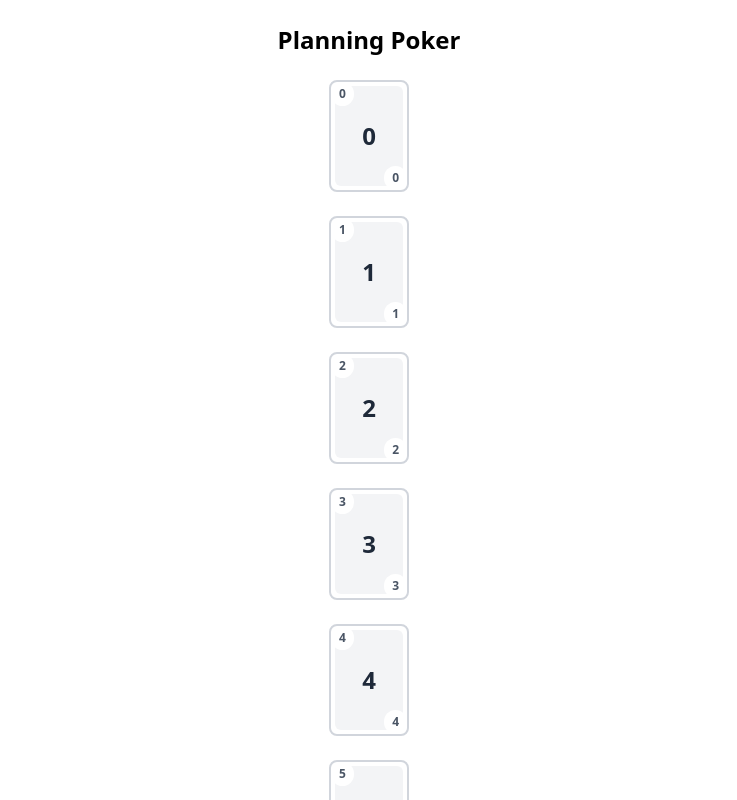
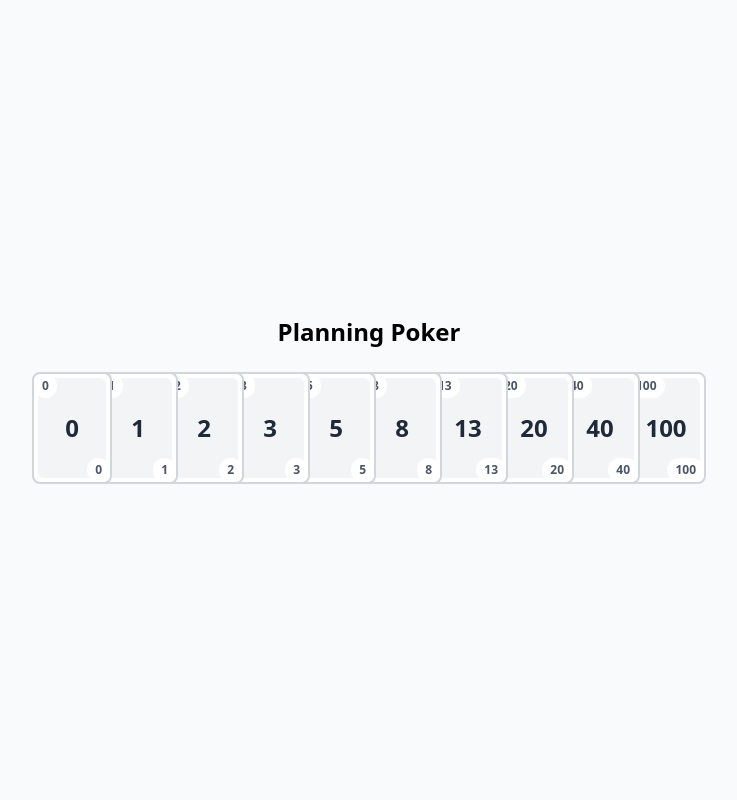
Before and after one commit to VeronicaAn99/planning-poker, a React (Vite) app: page / in a window 1280 px wide. Shown: the top 800 px of the page, without its empty margins (271-1008 px from the left). Built offline with nearby package versions, Linux system fonts and the light colour scheme.

Commit message:
Implement card selection functionality in Home component; update Card styles for improved interaction

```diff
--- a/src/components/Card.tsx
+++ b/src/components/Card.tsx
@@ -25,14 +25,12 @@ export const Card = ({
 					}`}>
 					{value}
 				</div>
-
 				<div
 					className={`text-2xl font-bold  ${
 						isSelected ? "text-blue-500" : "text-gray-800"
 					}`}>
 					{value}
 				</div>
-
 				<div
 					className={`absolute bottom-[-4px] right-[-4px] bg-white px-2 py-1 rounded-full text-xs font-semibold ${
 						isSelected ? "text-blue-300 rounded-full" : "text-gray-600"
--- a/src/pages/Home.tsx
+++ b/src/pages/Home.tsx
@@ -1,19 +1,48 @@
-import React from "react";
+import React, { useState } from "react";
 import { Card } from "../components/Card";
 
 const Home: React.FC = () => {
+	const [selectedCard, setSelectedCard] = useState<number | null>(null);
+	const cardValues = ["0", "1", "2", "3", "5", "8", "13", "20", "40", "100"];
+
 	return (
-		<div className="min-h-screen flex flex-col items-center justify-center p-6 gap-6">
+		<div className="min-h-screen flex flex-col items-center justify-center p-6 gap-6 bg-gray-50">
 			<h1 className="text-2xl font-bold">Planning Poker</h1>
 
-			{Array.from({ length: 10 }).map((_, index) => (
-				<Card
-					key={index}
-					value={index.toString()}
-					isSelected={false}
-					onClick={() => {}}
-				/>
-			))}
+			{/* Stacked Cards */}
+			<div className="flex items-center">
+				{cardValues.map((value, index) => (
+					<div
+						key={index}
+						className={`relative transition-all duration-200 hover:scale-110 ${
+							selectedCard === index ? "scale-110" : ""
+						}`}
+						style={{
+							marginLeft: index === 0 ? "0" : "-14px",
+							zIndex: selectedCard === index ? 20 : 10 - index,
+						}}>
+						<Card
+							value={value}
+							isSelected={selectedCard === index}
+							onClick={() =>
+								setSelectedCard(selectedCard === index ? null : index)
+							}
+						/>
+					</div>
+				))}
+			</div>
+
+			{selectedCard !== null && (
+				<div className="text-center">
+					<p className="text-lg text-gray-700">
+						Selected:{" "}
+						<span className="font-bold text-blue-600">
+							{cardValues[selectedCard]}
+						</span>{" "}
+						story points
+					</p>
+				</div>
+			)}
 		</div>
 	);
 };
```
